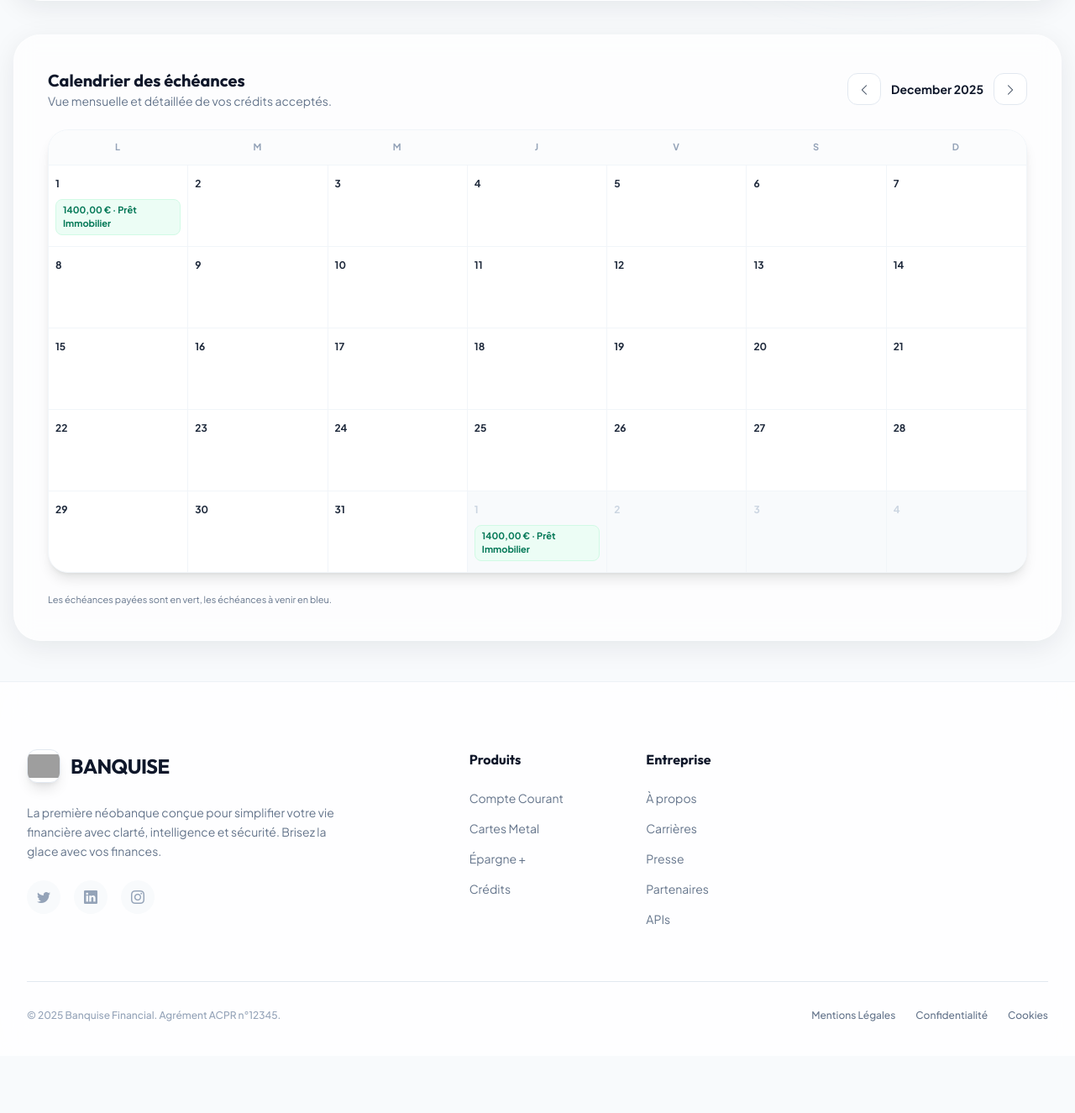
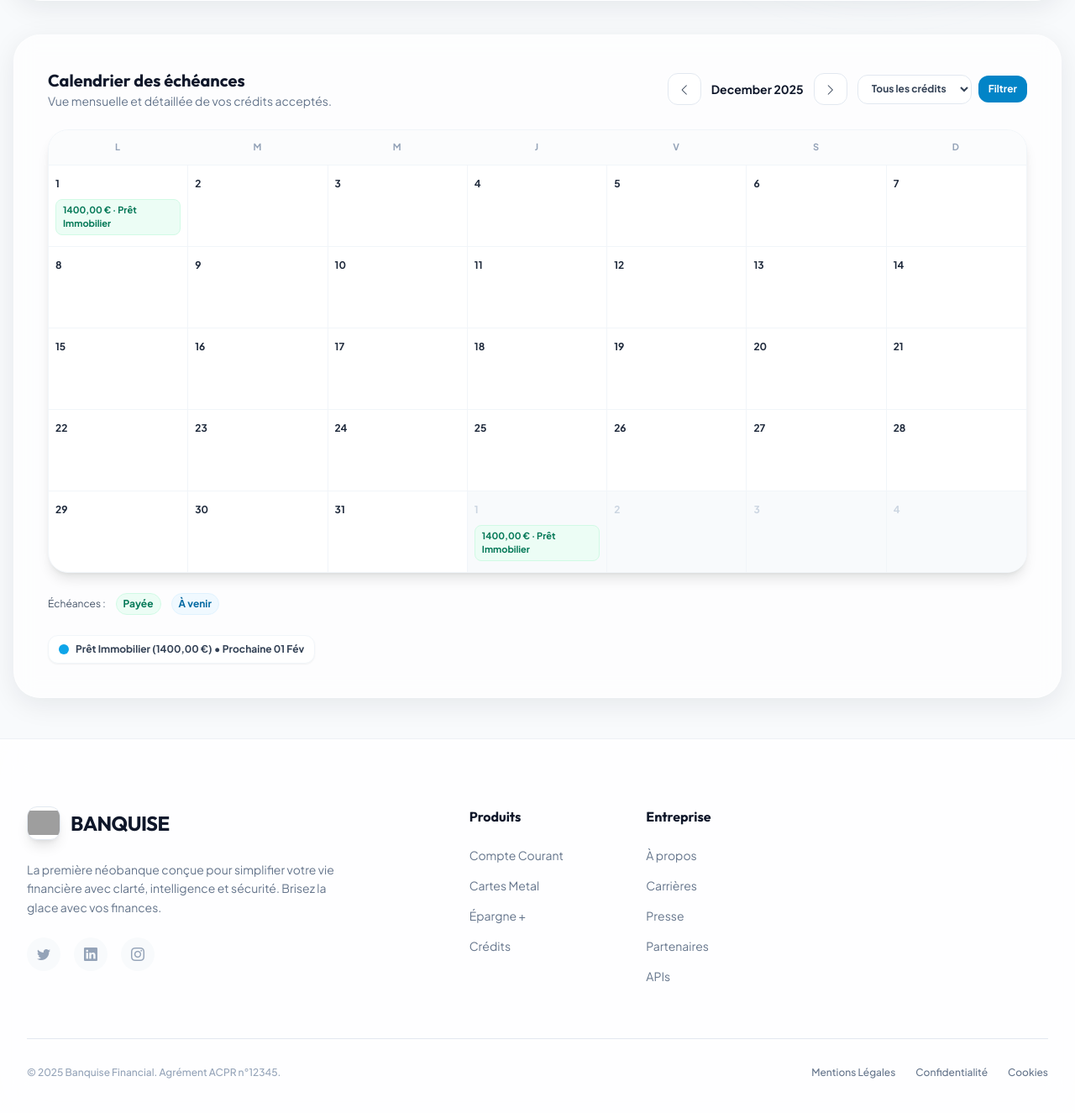
Before and after one commit to binksterrel/Banquise, a Django app: page /historique/ in a window 1280 px wide. Shown: the part 600-1925 px from the top of the page at 84% size. Before the commit the page ends 1816 px from the top, so only its background shows below. Run offline with Django 4.2, Linux system fonts and the light colour scheme; a user stored in the database is signed in; data comes from the database, SQL or seed files in the repository; some libraries are stand-ins or nearby versions; grey boxes are pictures that could not be loaded.

Commit message:
Calendrier échéances: filtre crédit et couleurs cohérentes

```diff
--- a/scoring/views.py
+++ b/scoring/views.py
@@ -2095,6 +2095,18 @@ def page_historique(request):
         d.next_echeance = next_installment_date(d) if d.statut == 'ACCEPTEE' else None
         d.echeancier = build_credit_schedule(d) if d.statut == 'ACCEPTEE' else []
     # Calendrier mensuel des échéances (toutes demandes acceptées)
+    palette = ["#0ea5e9", "#22c55e", "#f59e0b", "#6366f1", "#ef4444", "#14b8a6"]
+    accepted = [d for d in demandes if d.statut == 'ACCEPTEE']
+    credit_colors = {}
+    for idx, credit in enumerate(accepted):
+        credit_colors[credit.id] = palette[idx % len(palette)]
+
+    credit_filter = request.GET.get('credit')
+    try:
+        credit_filter_id = int(credit_filter) if credit_filter else None
+    except ValueError:
+        credit_filter_id = None
+
     today = timezone.now().date()
     month_param = request.GET.get('month')
     try:
@@ -2106,16 +2118,18 @@ def page_historique(request):
     except Exception:
         month_ref = today.replace(day=1)
     events = []
-    for d in demandes:
-        if d.statut != 'ACCEPTEE':
+    for d in accepted:
+        if credit_filter_id and d.id != credit_filter_id:
             continue
         label = d.produit.nom if d.produit else "Crédit"
+        color = credit_colors.get(d.id, "#0ea5e9")
         for e in d.echeancier:
             events.append({
                 'date': e['date'],
                 'status': e['status'],
                 'montant': e['montant'],
                 'label': label,
+                'color': color,
             })
     cal = calendar.Calendar(firstweekday=0)
     weeks = []
@@ -2140,6 +2154,16 @@ def page_historique(request):
         'calendar_prev': prev_month.strftime("%Y-%m"),
         'calendar_next': next_month.strftime("%Y-%m"),
         'calendar_headers': ['L', 'M', 'M', 'J', 'V', 'S', 'D'],
+        'credit_filter': credit_filter_id,
+        'credit_legend': [
+            {
+                'id': d.id,
+                'label': d.produit.nom if d.produit else "Crédit",
+                'color': credit_colors.get(d.id, "#0ea5e9"),
+                'mensualite': d.mensualite_calculee,
+                'next': d.next_echeance,
+            } for d in accepted
+        ],
     })
 
 @login_required
--- a/templates/scoring/historique.html
+++ b/templates/scoring/historique.html
@@ -163,9 +163,19 @@
                     <p class="text-sm text-slate-500">Vue mensuelle et détaillée de vos crédits acceptés.</p>
                 </div>
                 <div class="flex items-center gap-3 text-sm font-bold text-slate-700">
-                    <a href="?month={{ calendar_prev }}" class="px-3 py-2 rounded-xl bg-white border border-slate-200 hover:border-ice-200 hover:text-ice-700 transition"><i class="bi bi-chevron-left"></i></a>
+                    <a href="?month={{ calendar_prev }}{% if credit_filter %}&credit={{ credit_filter }}{% endif %}" class="px-3 py-2 rounded-xl bg-white border border-slate-200 hover:border-ice-200 hover:text-ice-700 transition"><i class="bi bi-chevron-left"></i></a>
                     <span class="text-slate-900">{{ calendar_month_label|capfirst }}</span>
-                    <a href="?month={{ calendar_next }}" class="px-3 py-2 rounded-xl bg-white border border-slate-200 hover:border-ice-200 hover:text-ice-700 transition"><i class="bi bi-chevron-right"></i></a>
+                    <a href="?month={{ calendar_next }}{% if credit_filter %}&credit={{ credit_filter }}{% endif %}" class="px-3 py-2 rounded-xl bg-white border border-slate-200 hover:border-ice-200 hover:text-ice-700 transition"><i class="bi bi-chevron-right"></i></a>
+                    <form method="get" class="flex items-center gap-2">
+                        <input type="hidden" name="month" value="{{ calendar_month_label|date:'Y-m' }}">
+                        <select name="credit" class="px-3 py-2 rounded-xl border border-slate-200 text-xs font-bold text-slate-700 bg-white">
+                            <option value="">Tous les crédits</option>
+                            {% for c in credit_legend %}
+                            <option value="{{ c.id }}" {% if credit_filter == c.id %}selected{% endif %}>{{ c.label }}</option>
+                            {% endfor %}
+                        </select>
+                        <button class="px-3 py-2 rounded-xl bg-ice-600 text-white text-xs font-bold hover:bg-ice-700 transition">Filtrer</button>
+                    </form>
                 </div>
             </div>
 
@@ -202,7 +212,21 @@
                     {% endfor %}
                 </div>
             </div>
-            <p class="text-[11px] text-slate-500">Les échéances payées sont en vert, les échéances à venir en bleu.</p>
+            <div class="flex flex-wrap items-center gap-3 text-xs text-slate-600">
+                <span>Échéances :</span>
+                <span class="px-2 py-1 rounded-full bg-emerald-50 text-emerald-700 border border-emerald-100 font-bold">Payée</span>
+                <span class="px-2 py-1 rounded-full bg-ice-50 text-ice-700 border border-ice-100 font-bold">À venir</span>
+            </div>
+            {% if credit_legend %}
+            <div class="flex flex-wrap gap-3 text-xs font-bold text-slate-700">
+                {% for c in credit_legend %}
+                <span class="inline-flex items-center gap-2 px-3 py-2 rounded-xl border border-slate-100 bg-white shadow-sm">
+                    <span class="w-3 h-3 rounded-full" style="background: {{ c.color }}"></span>
+                    {{ c.label }} ({{ c.mensualite }} €){% if c.next %} • Prochaine {{ c.next|date:"d M" }}{% endif %}
+                </span>
+                {% endfor %}
+            </div>
+            {% endif %}
         </div>
     </div>
 </div>
```
